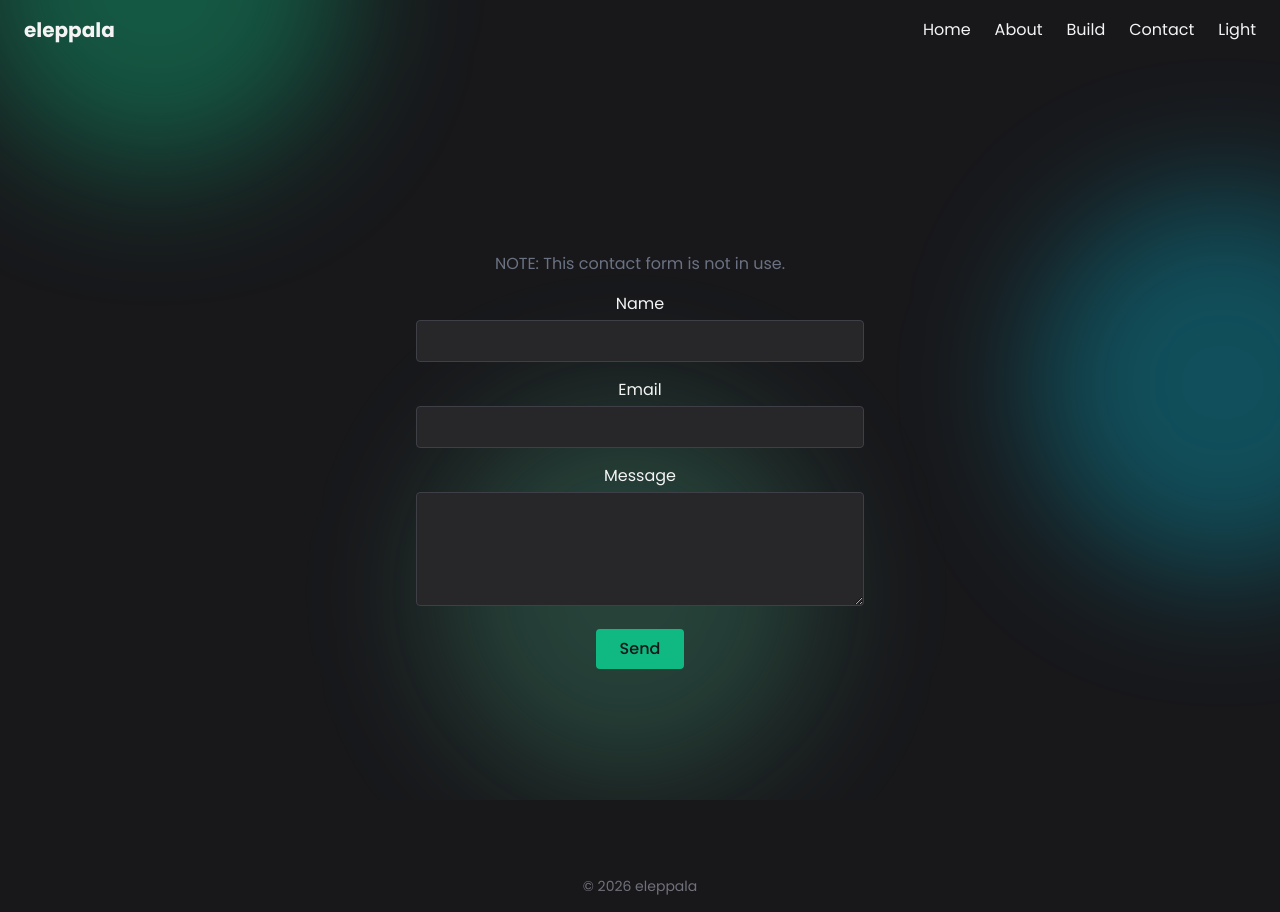
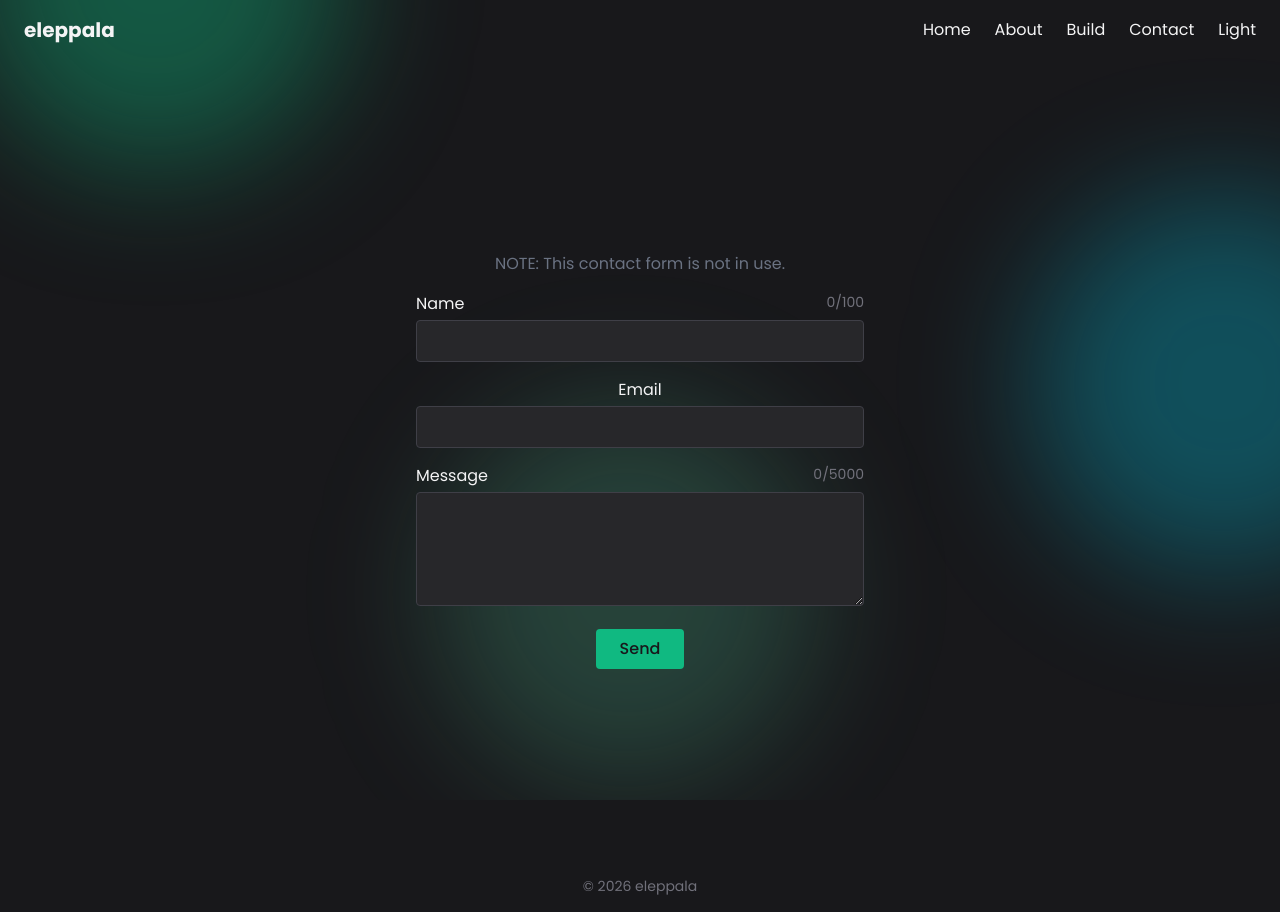
Before and after one commit to eleppala/eleppala_, a React (Vite) app: page /contact in a window 1280 px wide. Built offline with nearby package versions, Linux system fonts and the light colour scheme.

Commit message:
contact form checks

```diff
--- a/src/components/ContactForm.tsx
+++ b/src/components/ContactForm.tsx
@@ -2,6 +2,8 @@ import { useState } from 'react'
 
 function ContactForm() {
   const [status, setStatus] = useState<'idle' | 'sending' | 'success' | 'error'>('idle')
+  const [message, setMessage] = useState('')
+  const [name, setName] = useState('')
 
   const handleSubmit = async (e: React.FormEvent<HTMLFormElement>) => {
     e.preventDefault()
@@ -35,12 +37,18 @@ function ContactForm() {
   return (
     <form onSubmit={handleSubmit} className="space-y-4 max-w-md">
       <div>
-        <label htmlFor="name" className="block mb-1">Name</label>
+        <div className="flex justify-between mb-1">
+          <label htmlFor="name" className="block">Name</label>
+          <span className="text-sm text-zinc-500">{name.length}/100</span>
+        </div>
         <input
           type="text"
           id="name"
           name="name"
           required
+          maxLength={100}
+          value={name}
+          onChange={(e) => setName(e.target.value)}
           className="w-full px-3 py-2 bg-zinc-800 border border-zinc-700 rounded focus:outline-none focus:border-primary"
         />
       </div>
@@ -51,16 +59,23 @@ function ContactForm() {
           id="email"
           name="email"
           required
+          maxLength={254}
           className="w-full px-3 py-2 bg-zinc-800 border border-zinc-700 rounded focus:outline-none focus:border-primary"
         />
       </div>
       <div>
-        <label htmlFor="message" className="block mb-1">Message</label>
+        <div className="flex justify-between mb-1">
+          <label htmlFor="message" className="block">Message</label>
+          <span className="text-sm text-zinc-500">{message.length}/5000</span>
+        </div>
         <textarea
           id="message"
           name="message"
           rows={4}
           required
+          maxLength={5000}
+          value={message}
+          onChange={(e) => setMessage(e.target.value)}
           className="w-full px-3 py-2 bg-zinc-800 border border-zinc-700 rounded focus:outline-none focus:border-primary"
         />
       </div>
```
Also changed, not shown: 1 other file (tests, documents, lock files or other folders).
